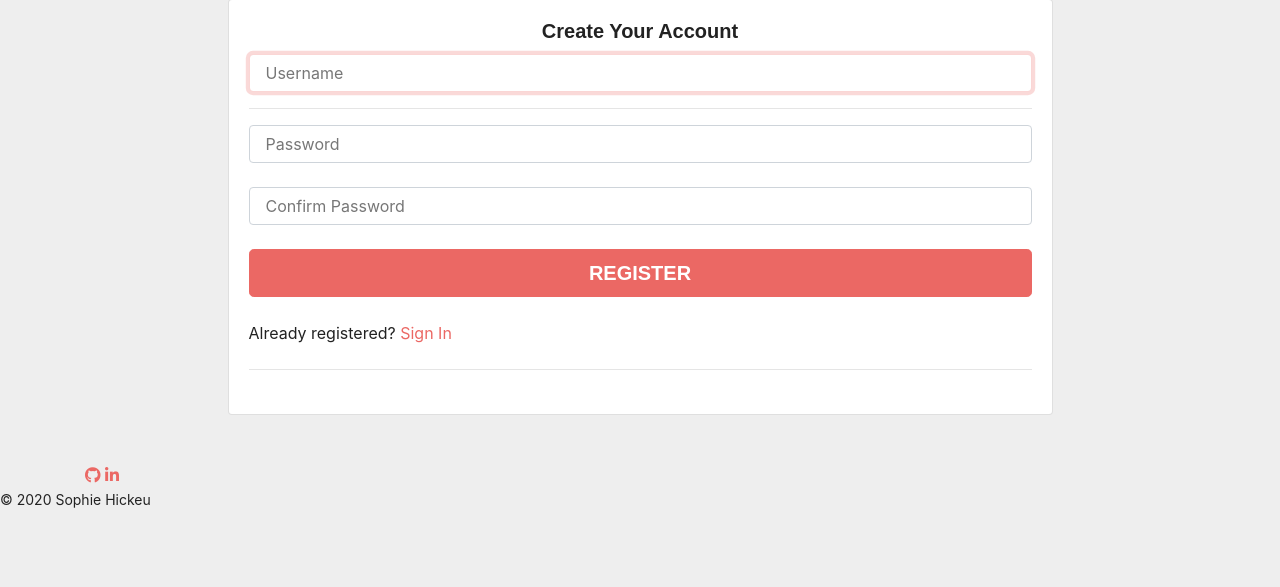
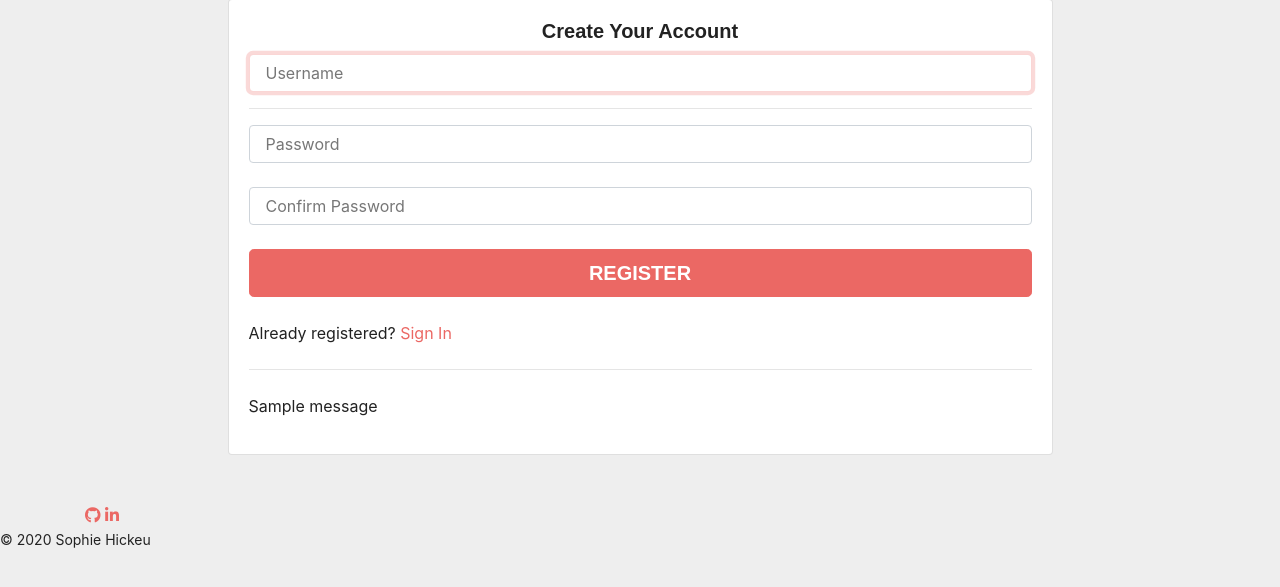
Before and after one commit to SophieH93/myCookbook, a Flask app: page /register in a window 1280 px wide. Shown: the part 108-695 px from the top of the page. Run offline with Flask 2, Linux system fonts and the light colour scheme; one stand-in notice (Sample message) is shown; some libraries are stand-ins or nearby versions; some web fonts are replaced.

Commit message:
added flash message for registration error

```diff
--- a/templates/pages/register.html
+++ b/templates/pages/register.html
@@ -31,6 +31,15 @@
 
                 <p>Already registered?  <a href="{{url_for('login')}}">Sign In</a></p>
               <hr class="my-4">
+              {% with messages = get_flashed_messages() %}
+                {% if messages %}
+                {% for message in messages %}
+                <div class="flash">
+                    <p>{{ message }}</p>
+                </div>
+    {% endfor %}
+    {% endif %}
+    {% endwith %}
             </form>
           </div>
         </div>
```
